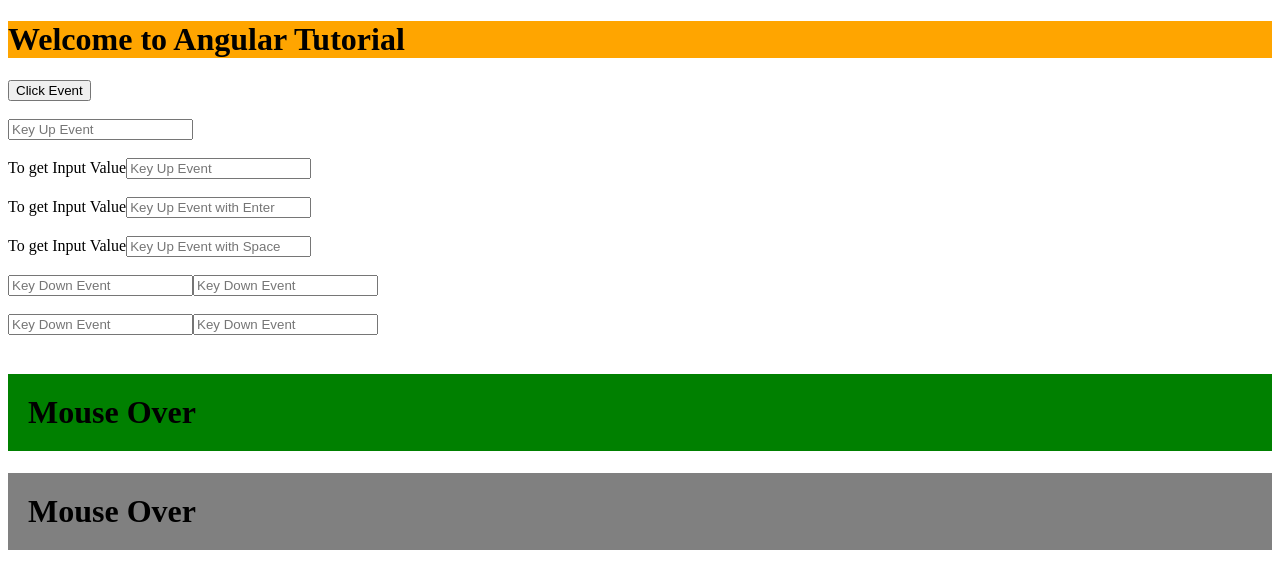
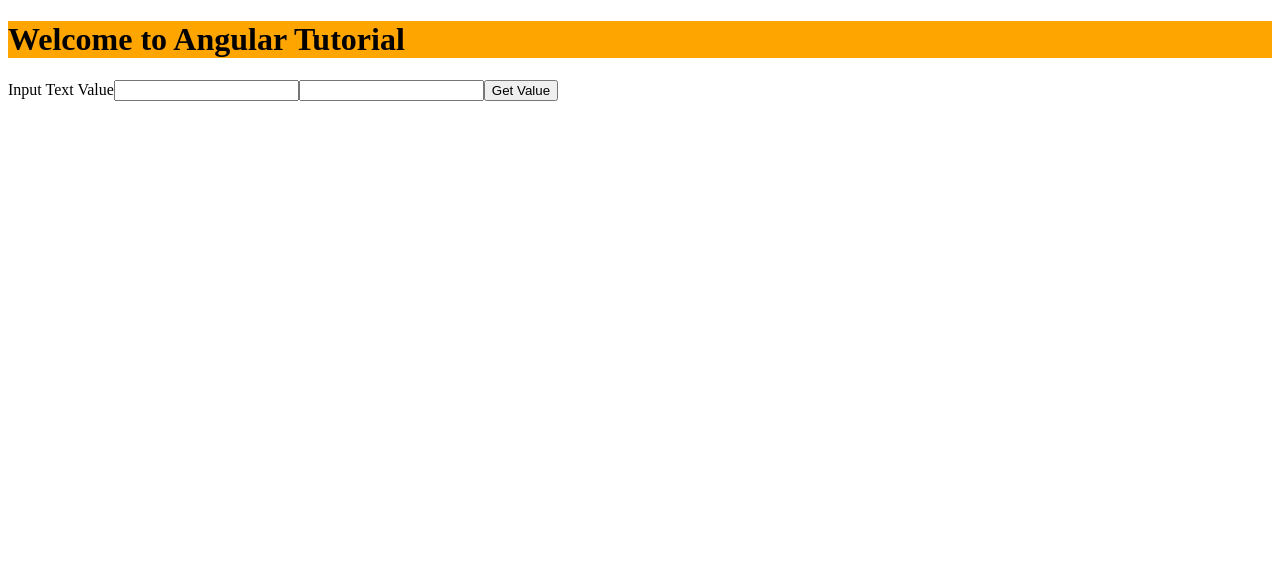
Before and after one commit to MohIrsadDeveloper/Angular-Tutorials, an Angular app: page / in a window 1280 px wide. Shown: the top 588 px of the page. Built offline with nearby package versions, Linux system fonts and the light colour scheme.

Commit message:
Get input box value

```diff
--- a/src/app/app.component.html
+++ b/src/app/app.component.html
@@ -1,41 +1,8 @@
 <h1 class="h1" style="background-color: orange">Welcome to Angular Tutorial</h1>
-<!-- click Event -->
-<button (click)="myEvent('click event')">Click Event</button>
-<br><br>
 
-<!-- keyup Event -->
-<input type="text" name="keyup" id="keyup" placeholder="Key Up Event" (keyup)="myEvent('keyup event')">
-<br><br>
-
-<!-- Get Value on Text -->
-<label for="getValue">To get Input Value</label>
-<input type="text" name="keyup" id="keyup" placeholder="Key Up Event" #text (keyup)="myEvent(text.value)">
-<br><br>
-
-<!-- keyup with enter -->
-<label for="getValue">To get Input Value</label>
-<input type="text" name="keyup" id="keyup" placeholder="Key Up Event with Enter" #enter (keyup.enter)="myEvent(enter.value)">
-<br><br>
-
-<!-- keyup with space -->
-<label for="getValue">To get Input Value</label>
-<input type="text" name="keyup" id="keyup" placeholder="Key Up Event with Space" #space (keyup.space)="myEvent(space.value)">
-<br><br>
-
-<!-- keydown Event -->
-<input type="text" name="keyup" id="keyup" placeholder="Key Down Event" (keydown)="myEvent('keydown event')">
-<input type="text" name="keyup" id="keyup" placeholder="Key Down Event" #keydown (keydown)="myEvent(keydown.value)">
-<br><br>
-
-
-<!-- blur Event -->
-<input type="text" name="keyup" id="keyup" placeholder="Key Down Event" (blur)="myEvent('blur event')">
-<input type="text" name="keyup" id="keyup" placeholder="Key Down Event" #blur (blur)="myEvent(blur.value)">
-<br><br>
-
-<!-- Mouseover Event -->
-<h1 style="padding: 20px; background-color: green;" (mouseover)="myEvent('mouseOver')">Mouse Over</h1>
-
-
-<!-- Mouseleave Event -->
-<h1 style="padding: 20px; background-color: gray;" (mouseleave)="myEvent('mouse Leave')">Mouse Over</h1>
+<!-- Input text Value -->
+<label for="text">Input Text Value</label>
+<input type="text" #root1 (keyup)="getValue(root1.value)"/>
+<input type="text" #root />
+<button (click)="getValue(root.value)">Get Value</button>
+<h2>{{value}}</h2>
--- a/src/app/app.component.ts
+++ b/src/app/app.component.ts
@@ -7,8 +7,10 @@
 })
 export class AppComponent {
   title = 'angular-tutorial';
-  myEvent(param:any) {
-    console.log(param);
-
+  value = '';
+  getValue(event: any)
+  {
+    console.warn(event);
+    this.value=event
   }
 }
```
